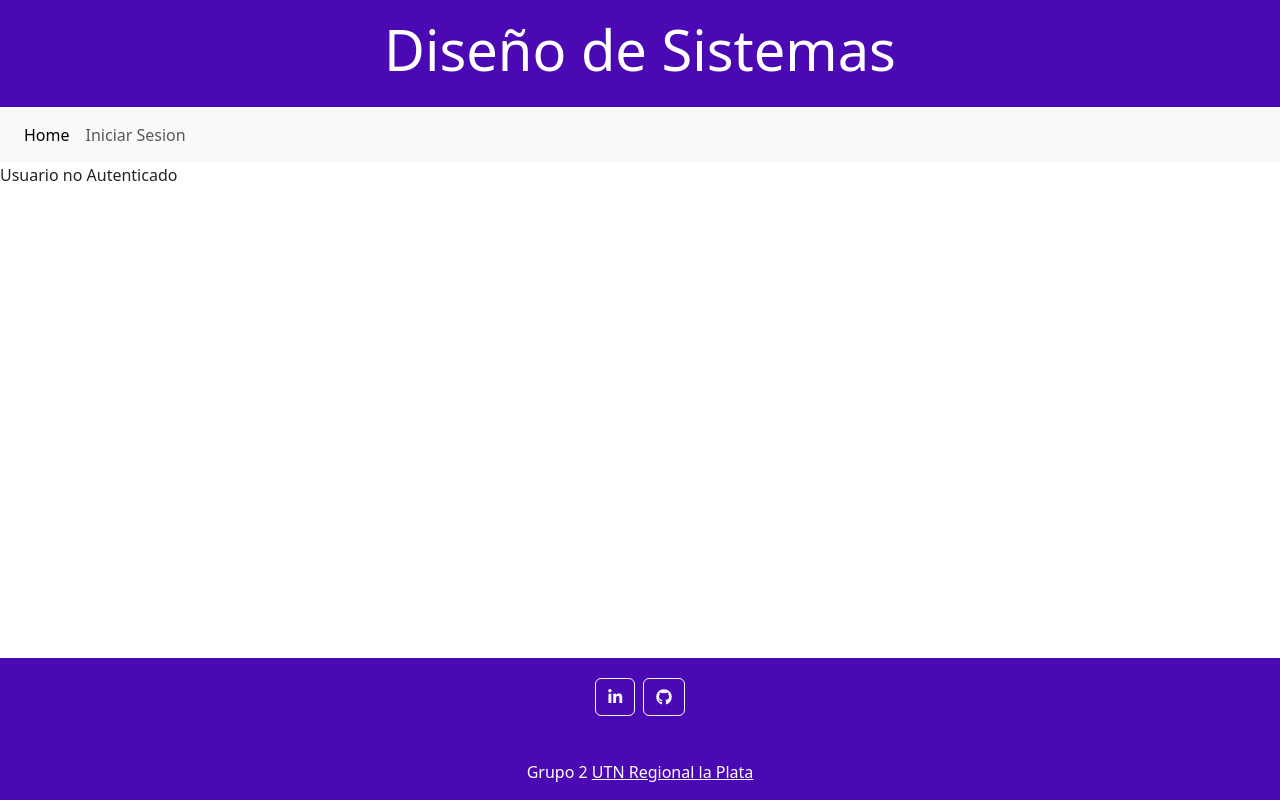
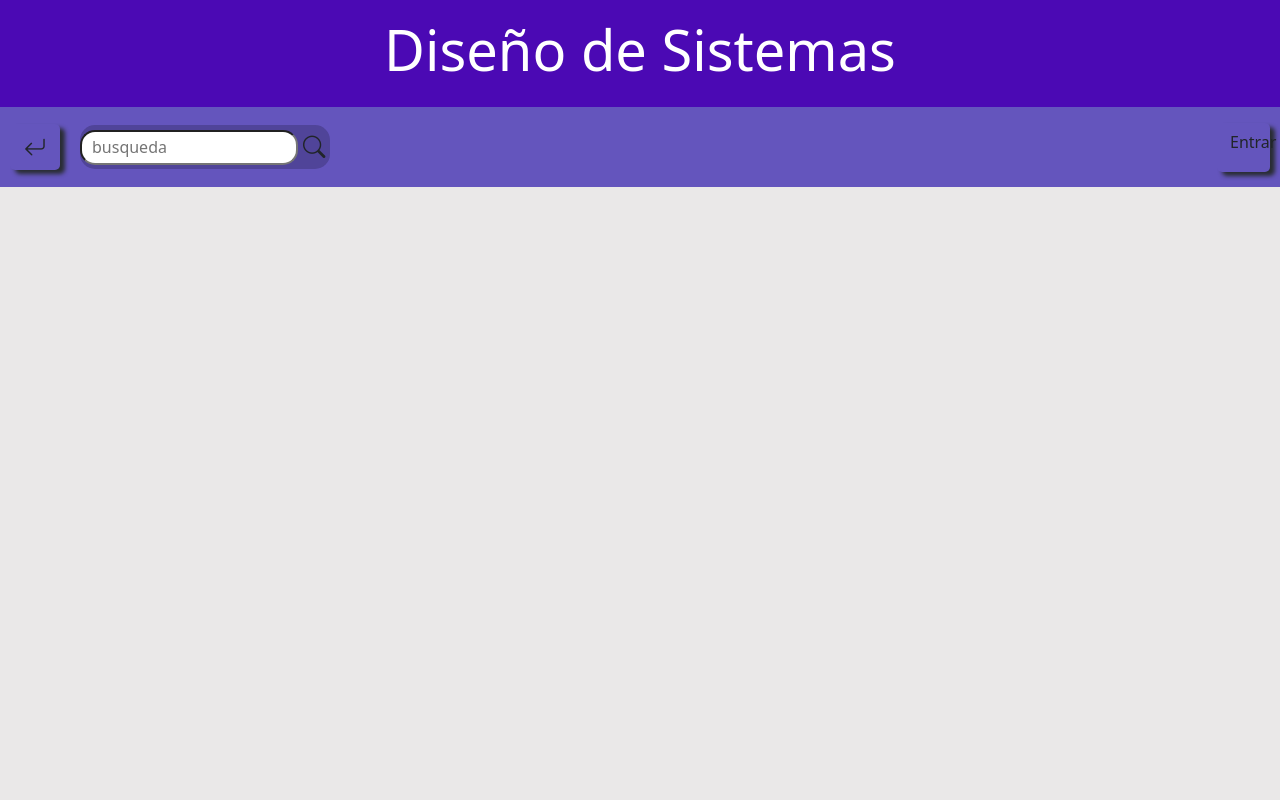
Before and after one commit to pchesini/frontDisenioSistemas, an Angular app: page /inicio in a window 1280 px wide. Shown: the top 800 px of the page. Built offline with nearby package versions, Linux system fonts and the light colour scheme.

Commit message:
Se cambio el nav de acuerdo a lo diseñado con figma

```diff
--- a/package.json
+++ b/package.json
@@ -21,6 +21,7 @@
     "@fortawesome/fontawesome-svg-core": "^6.4.2",
     "@fortawesome/free-solid-svg-icons": "^6.4.2",
     "bootstrap": "^5.3.2",
+    "bootstrap-icons": "^1.11.2",
     "rxjs": "~7.8.0",
     "tslib": "^2.3.0",
     "zone.js": "~0.13.0"
--- a/src/app/app.component.html
+++ b/src/app/app.component.html
@@ -1,5 +1,5 @@
 <app-header></app-header>
 <router-outlet></router-outlet>
-<div class="fixed-bottom">
+<div class="">
     <app-footer></app-footer>
 </div>
--- a/src/app/compartida/nav/nav.component.css
+++ b/src/app/compartida/nav/nav.component.css
@@ -0,0 +1,149 @@
+.container-fluid {
+    max-width: 1440px;
+    height: 1124px;
+    background-color: #EAE8E8;
+  }
+
+  /* -- BARRA DE NAVEGACION -- */
+  nav {
+    max-width: 1440px;
+    height: 80px;
+    background-color: #6455BD;
+
+    display: flex;
+    justify-content: space-between;
+  }
+
+  .nav-izquierda {
+    display: flex;
+    align-items: center;
+  }
+
+  .search-bg {
+    width: 250px;
+    height: 44px;
+    margin-left: 10px;
+    border-radius: 15px;
+    background-color: #504499;
+
+    display: flex;
+    align-items: center;
+  }
+
+  .busqueda {
+    width: 218px;
+    height: 35px;
+    border-radius: 15px;
+  }
+
+  input[type="search"] {
+    padding-left: 10px;
+  }
+
+  .bi-search {
+    padding-left: 5px;
+  }
+
+  .nav-derecha {
+    display: flex;
+    align-items: center;
+  }
+
+  /* -- CUERPO DE LA PAGINA -- */
+
+  .bodyPart {
+    margin-left: 10px;
+  }
+
+  .reuniones {
+    width: 1262px;
+    margin-top: 25px;
+
+    display: flex;
+    flex-direction: column;
+    gap: 10px;
+  }
+
+  .reunion {
+    width: 1262px;
+    height: 60px;
+
+    background-color: white;
+
+    display: flex;
+    align-items: center;
+    justify-content: space-between;
+  }
+
+  p {
+    padding-left: 15px;
+  }
+
+
+  /* -- SECCION DE BOTONES -- */
+  .btn {
+    width: 53px;
+    height: 49px;
+    border-radius: 5px;
+    box-shadow: 5px 4px 4px #292D32;
+    margin: 10px;
+
+    transition: transform 0.3s ease;
+  }
+
+  .btn-atras {
+    width: 50px;
+    height: 46px;
+  }
+
+  .btn-agregar {
+    width: 120px;
+    height: 40px;
+
+    background-color: #DAD6E0;
+    border-radius: 20px;
+    border-color: #6750A4;
+    box-shadow: none;
+
+    color: #6750A4;
+    font-weight: 600;
+    font-size: 14px;
+  }
+
+
+  .bnt-funciones {
+    padding-right: 15px;
+
+  }
+
+  .btn-f {
+    width: 40px;
+    height:40px;
+    margin: 3px;
+
+    border-radius: 10px;
+    border: 2px solid #E8DEF8;
+
+    background-color: #E8DEF8;
+    box-shadow: 0px 8px 15px rgba(0, 0, 0, 0.2);
+  }
+
+  i {
+    font-size: 1.4rem;
+  }
+
+  .bi-person-fill {
+    font-size: 1.5rem;
+  }
+
+  .btn:hover {
+    /* Escala el botón a un 95% de su tamaño original cuando se pasa el mouse por encima */
+    transform: scale(0.95);
+
+    cursor: pointer;
+  }
+
+  .btn:active {
+    /* Escala el botón a un 90% de su tamaño original cuando se hace clic en él */
+    transform: scale(0.90);
+  }
--- a/src/app/compartida/nav/nav.component.html
+++ b/src/app/compartida/nav/nav.component.html
@@ -1,24 +1,21 @@
-<nav class="navbar navbar-expand-lg navbar-light bg-light">
-    <a class="navbar-brand" href="#"></a>
-    <button class="navbar-toggler" type="button" data-bs-toggle="collapse" data-bs-target="#navbarNavDropdown" aria-controls="navbarNavDropdown" aria-expanded="false" aria-label="Toggle navigation">
-      <span class="navbar-toggler-icon"></span>
-    </button>
-    <div class="collapse navbar-collapse" id="navbarNav">
-      <ul class="navbar-nav">
 
-        <li class="nav-item ">
-          <a class="nav-link active" routerLink="/inicio">Home</a>
-        </li>
-        <!--le agrego la directiva ngIf con una variable boleana para que muestre una
-           de las dos opciones segun corresponda-->
-        <li *ngIf="!usuarioLogeado" class="nav-item">
-          <a class="nav-link" routerLink="/iniciar-sesion">Iniciar Sesion</a>
-        </li>
-        <li *ngIf="usuarioLogeado" class="nav-item">
-          <a (click)="logout()" class="nav-link"routerLink="/cerrar">Cerrar Sesion</a>
-        </li>
-
-
-      </ul>
-    </div>
-  </nav>
+  <div class="container-fluid p-0">
+    <nav>
+      <div class="nav-izquierda">
+        <button class="btn btn-atras"><i class="bi bi-arrow-return-left"></i></button>
+        <div class="search-bg">
+          <input type="search" class="busqueda" placeholder="busqueda"><i class="bi bi-search"></i>
+        </div>
+      </div>
+      <div class="nav-derecha">
+        <!-- Agrega el ngIf para mostrar las opciones según el estado de inicio de sesión -->
+        <button *ngIf="usuarioLogeado" class="btn btn-usuario">
+          <i class="bi bi-person-fill"></i>
+        </button>
+        <button *ngIf="usuarioLogeado" (click)="logout()" class="btn btn-salir">
+          Salir
+        </button>
+        <a *ngIf="!usuarioLogeado" routerLink="/iniciar-sesion" class="btn btn-iniciar-sesion">Entrar</a>
+      </div>
+    </nav>
+  </div>
--- a/src/styles.css
+++ b/src/styles.css
@@ -1,3 +1,6 @@
+@import "~bootstrap-icons/font/bootstrap-icons.css";
+
+
 .ng-valid:not(form).ng-touched {
     border-left: 5px solid green;
 }
```
Also changed, not shown: 1 other file (tests, documents, lock files or other folders).
